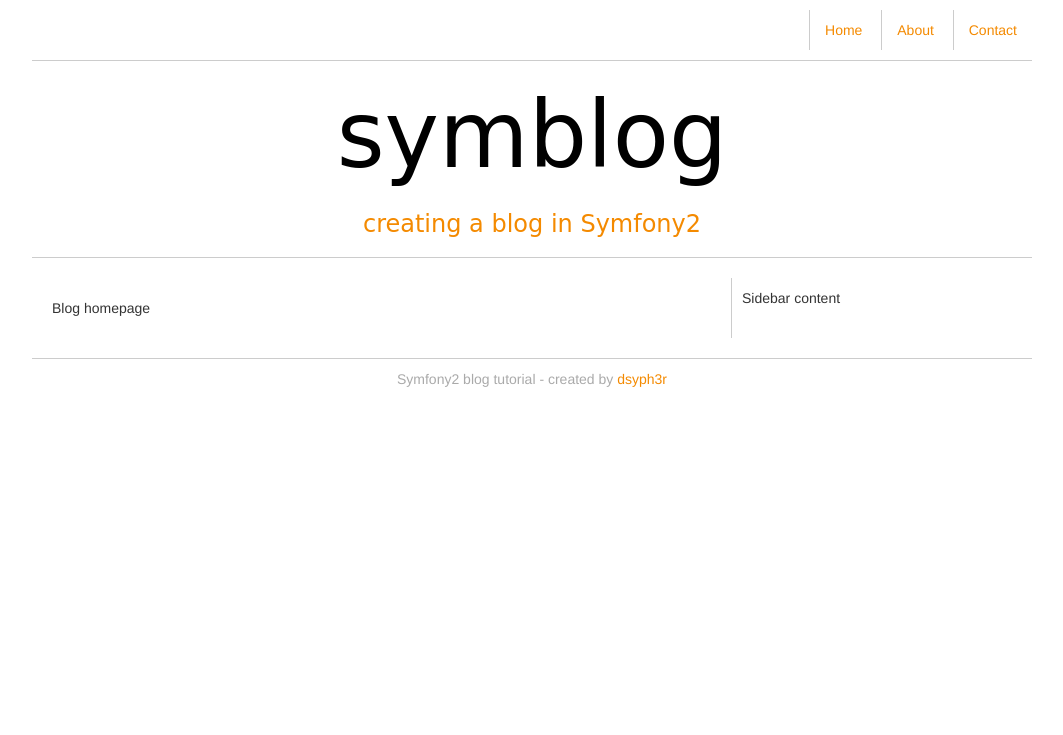
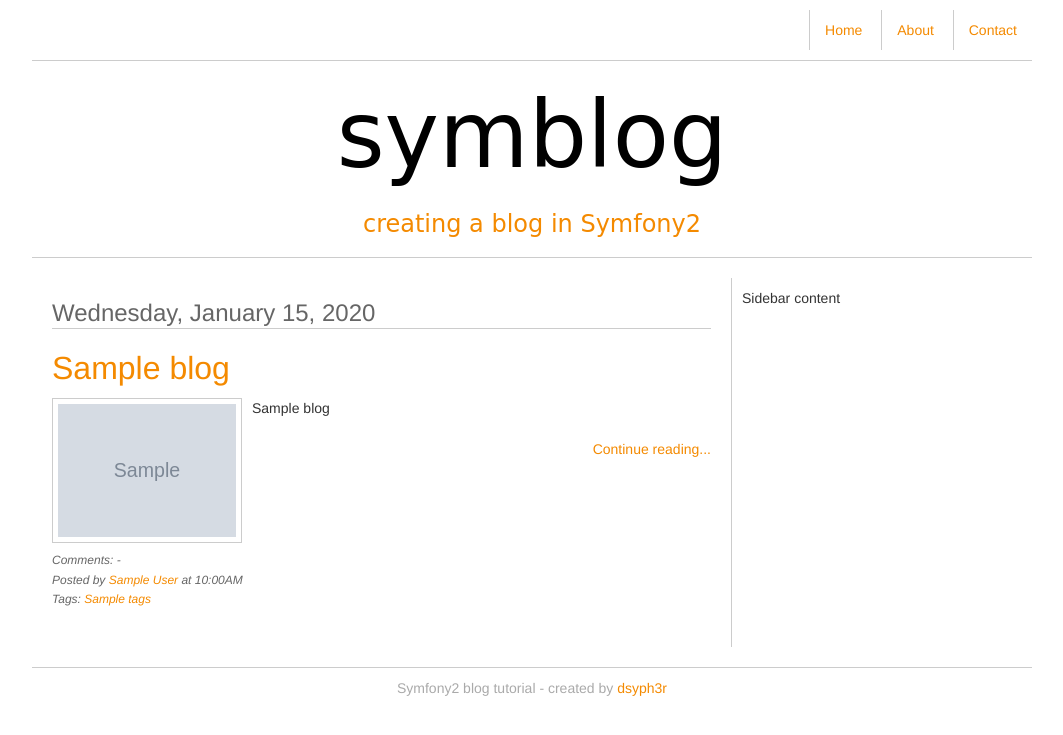
Before and after one commit to takkyuuplayer/sandbox, a Symfony app: template symfony2/myproject/src/Blogger/BlogBundle/Resources/views/Page/index.html.twig in a window 1280 px wide. Shown: the top 735 px of the page, without its empty margins (108-1171 px from the left). Run offline with Twig, Linux system fonts and the light colour scheme; the template is opened without the code that fills it: most values are stand-ins (such as "Sample title", 1, 10 or a date in 2020); grey boxes marked "Sample" are stand-in pictures; some libraries are stand-ins or nearby versions; some web fonts are replaced.

Commit message:
lesson#4, add home page view

```diff
--- a/symfony2/myproject/src/Blogger/BlogBundle/Entity/Blog.php
+++ b/symfony2/myproject/src/Blogger/BlogBundle/Entity/Blog.php
@@ -134,8 +134,11 @@
      *
      * @return string
      */
-    public function getBlog()
+    public function getBlog($length = null)
     {
+        if(!is_null($length) && $length > 0) {
+            return substr($this->blog, 0, $length);
+        }
         return $this->blog;
     }
 
--- a/symfony2/myproject/src/Blogger/BlogBundle/Resources/views/Page/index.html.twig
+++ b/symfony2/myproject/src/Blogger/BlogBundle/Resources/views/Page/index.html.twig
@@ -1,5 +1,26 @@
 {% extends 'BloggerBlogBundle::layout.html.twig' %}
 
 {% block body %}
-    Blog homepage
+{% for blog in blogs %}
+<article class="blog">
+    <div class="date"><time datetime="{{ blog.created|date('c') }}">{{ blog.created|date('l, F j, Y') }}</time></div>
+    <header>
+        <h2><a href="{{ path('BloggerBlogBundle_blog_show', { 'id': blog.id }) }}">{{ blog.title }}</a></h2>
+    </header>
+
+    <img src="{{ asset(['images/', blog.image]|join) }}" />
+    <div class="snippet">
+        <p>{{ blog.blog(500) }}</p>
+        <p class="continue"><a href="{{ path('BloggerBlogBundle_blog_show', { 'id': blog.id }) }}">Continue reading...</a></p>
+    </div>
+
+    <footer class="meta">
+        <p>Comments: -</p>
+        <p>Posted by <span class="highlight">{{blog.author}}</span> at {{ blog.created|date('h:iA') }}</p>
+        <p>Tags: <span class="highlight">{{ blog.tags }}</span></p>
+    </footer>
+</article>
+{% else %}
+<p>There are no blog entries for symblog</p>
+{% endfor %}
 {% endblock %}
```
Also changed, not shown: symfony2/myproject/src/Blogger/BlogBundle/Controller/PageController.php (+13 -1 lines).
